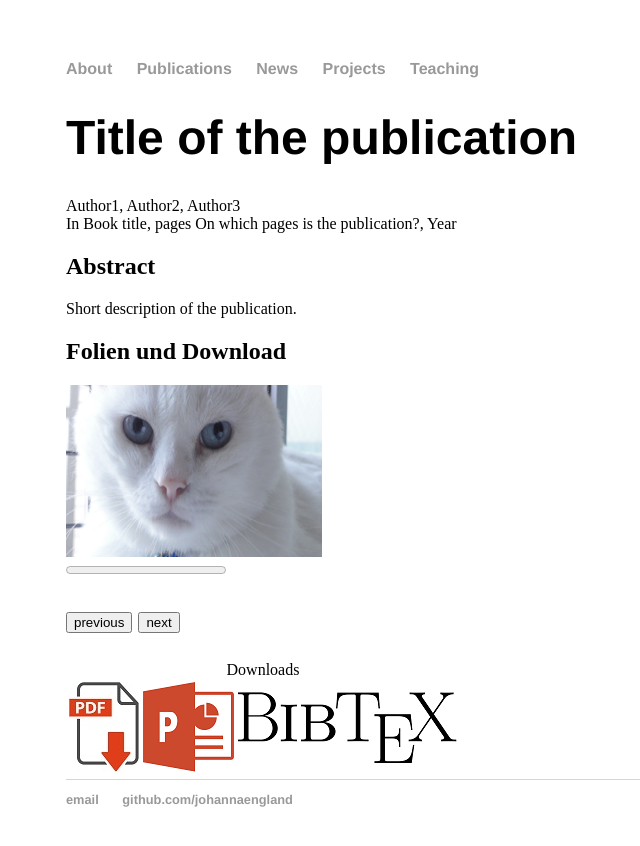
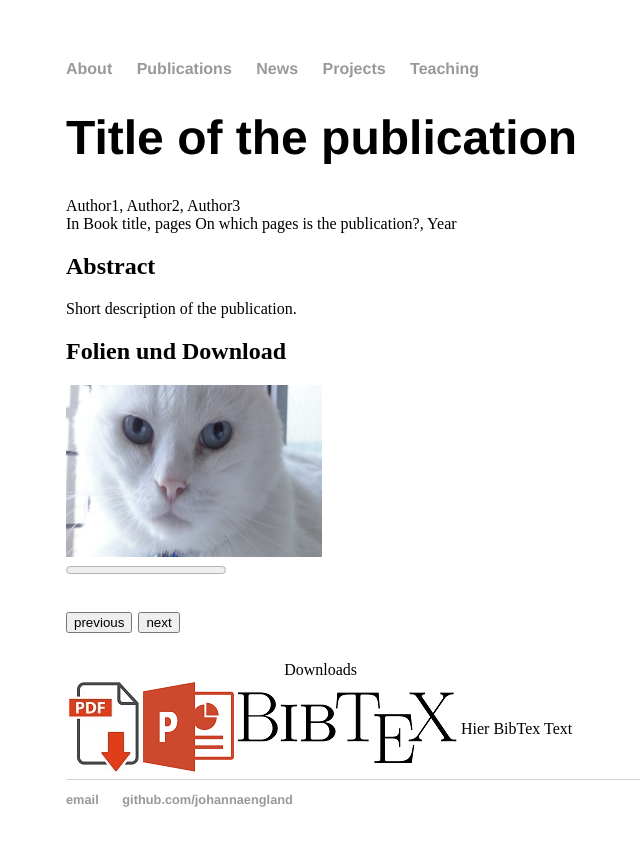
Before and after one commit to johannaengland/johannaengland.github.io, a Jekyll site: the page built from _publications/year-example-publication.md, in a window 1280 px wide. Shown: the top 846 px of the page, without its empty margins (126-766 px from the left). Built offline with Jekyll 4.4.1, drawn with Linux system fonts in a browser that asks for light colours.

Commit message:
Update publications.html

```diff
--- a/_layouts/publications.html
+++ b/_layouts/publications.html
@@ -46,6 +46,7 @@
         <td><a href="downloads/publication.pdf" download><img id="pdfIcon" src="icons/pdf.jpg"></a></td>
         <td><a href="downloads/slides.pptx" download><img id="pptIcon" src="icons/ppt.jpg"></a></td>
         <td><button id="myBtn" onclick=""><img src="icons/bibtex.jpg"></button></td>
+        <td id=bibtexText>Hier BibTex Text</td>
     </table>
 
     <footer>
```
